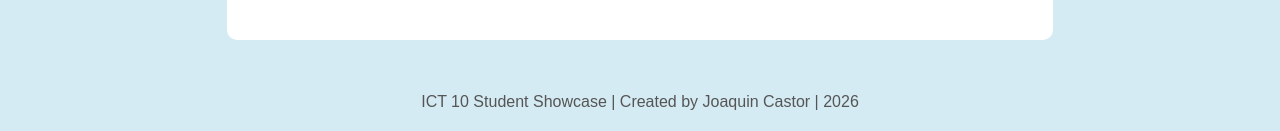
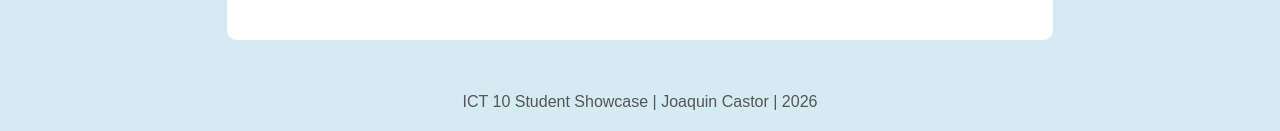
Before and after one commit to joaquinwhat/FV_ICT10_Q2Project_Castor_Joaquin, a plain HTML site: page creator.html in a window 1280 px wide. Shown: the part 875-1006 px from the top of the page. Drawn offline with nearby package versions, Linux system fonts and the light colour scheme.

Commit message:
Update creator.html

```diff
--- a/creator.html
+++ b/creator.html
@@ -90,7 +90,7 @@
     </div>
 
     <div class="footer">
-        ICT 10 Student Showcase | Created by Joaquin Castor | 2026
+        ICT 10 Student Showcase | Joaquin Castor | 2026
     </div>
 
 </body>
```
